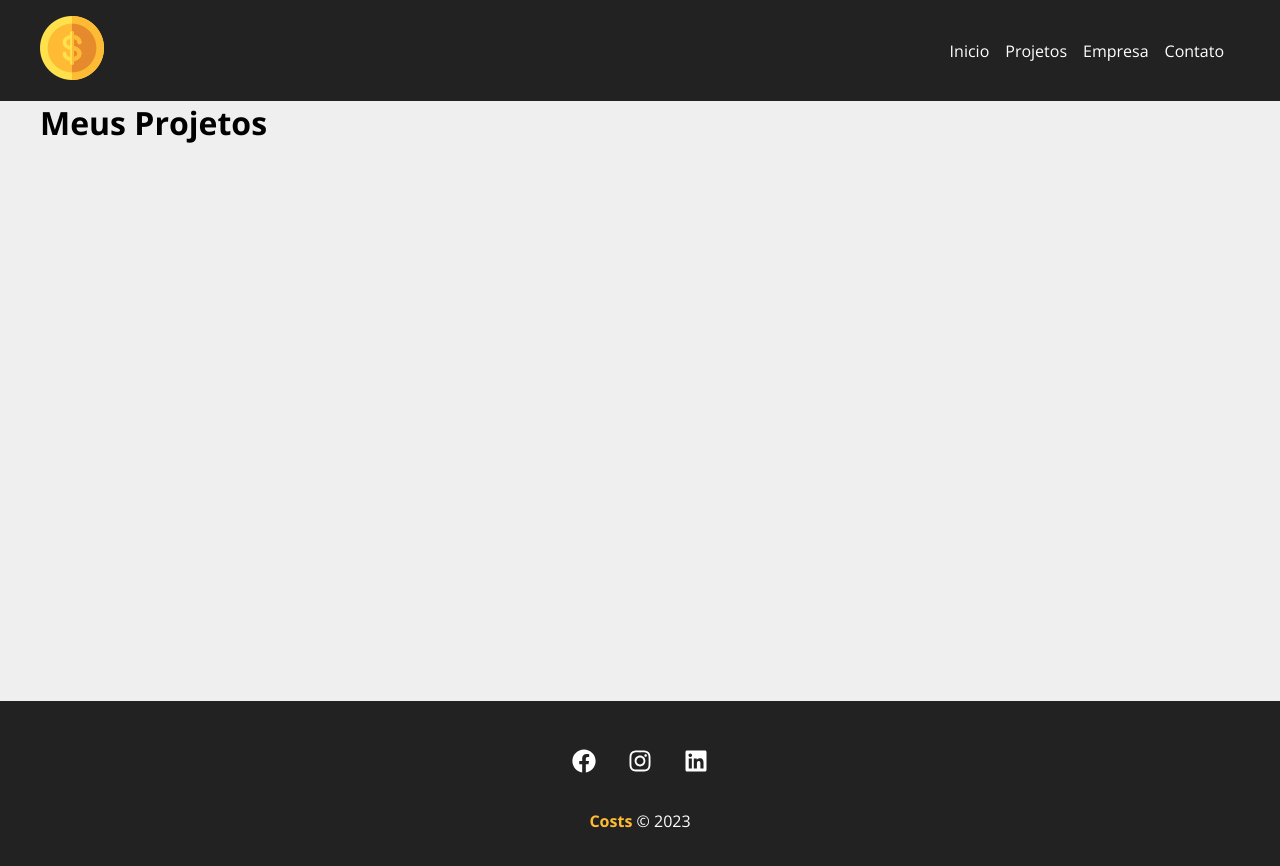
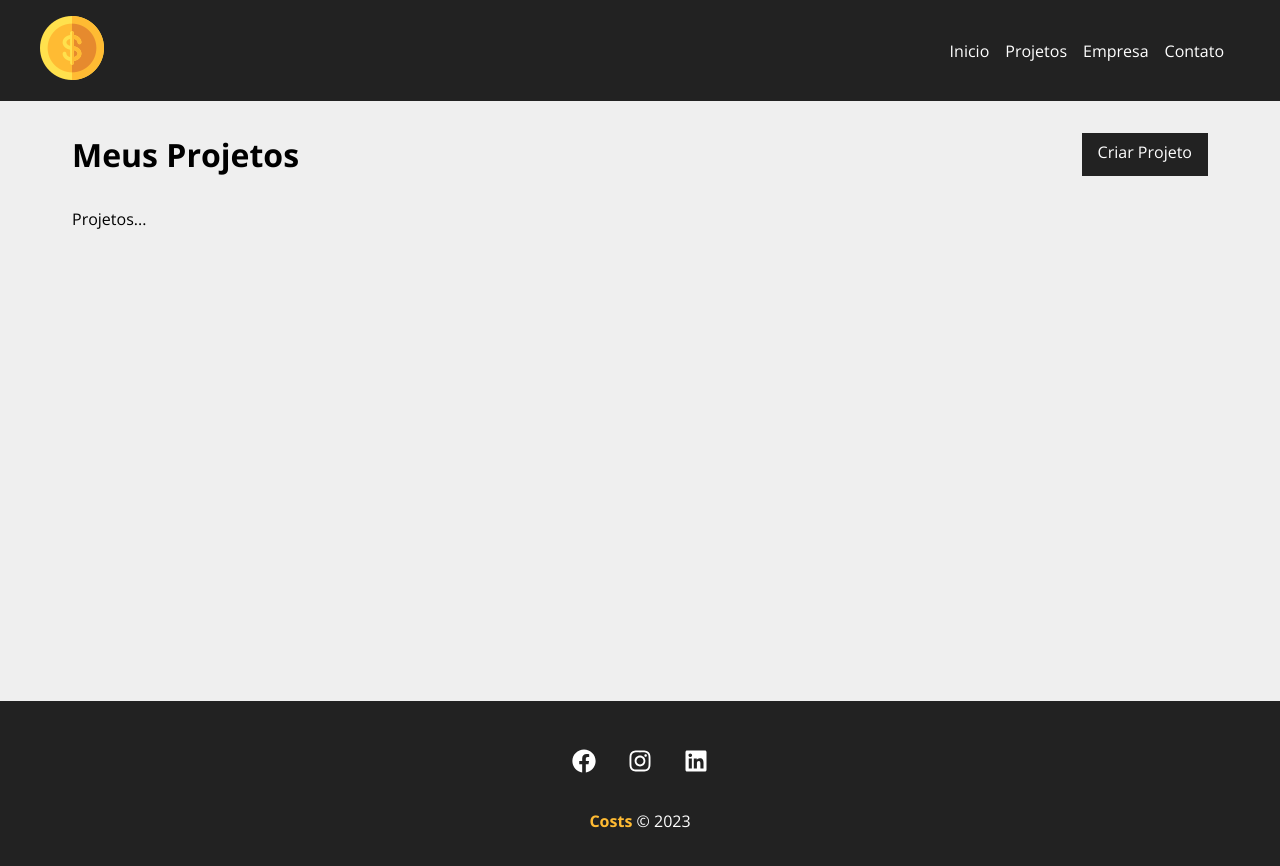
Before and after one commit to DevCarlosFilipe/LearnReactJS, a React (Create React App) app in the folder costs/: page /projects in a window 1280 px wide. Shown: the top 866 px of the page. Built offline with nearby package versions, Linux system fonts and the light colour scheme.

Commit message:
Aula #26
Preparando a estrultura da página Projects

```diff
--- a/costs/src/components/pages/Projects.js
+++ b/costs/src/components/pages/Projects.js
@@ -1,6 +1,8 @@
 import { useLocation } from "react-router-dom";
-
 import Message from "../layout/Message";
+import Container from "../layout/Container"
+import LinkButton from "../layout/LinkButton"
+import styles from "./css/Projects.module.css";
 
 function Projects() {
     const location = useLocation();
@@ -10,9 +12,16 @@
     }
 
     return (
-        <div>
-            <h1>Meus Projetos</h1>
+        <div className={styles.project_container}>
+            <div className={styles.title_container}>
+                <h1>Meus Projetos</h1>
+                <LinkButton to="/newproject" text="Criar Projeto"/>
+            </div>
             {message && <Message msg={message} type="success" />}
+
+            <Container customClass="start">
+                <p>Projetos...</p>
+            </Container>
         </div>
     );
 }
--- /dev/null
+++ b/costs/src/components/pages/css/Projects.module.css
@@ -0,0 +1,10 @@
+.project_container {
+    padding: 2em;
+    width: 100%;
+}
+
+.title_container {
+    display: flex;
+    justify-content: space-between;
+    margin-bottom: 2em;
+}
```
